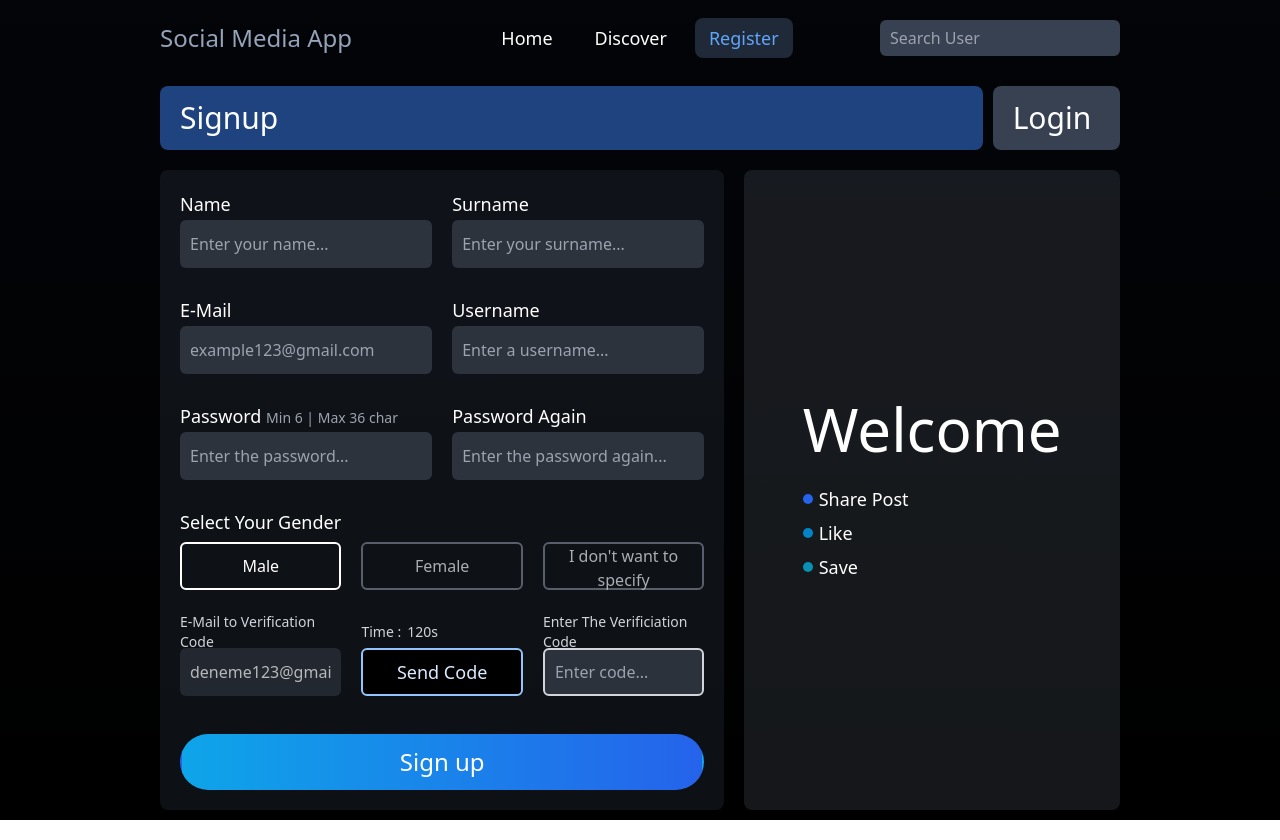
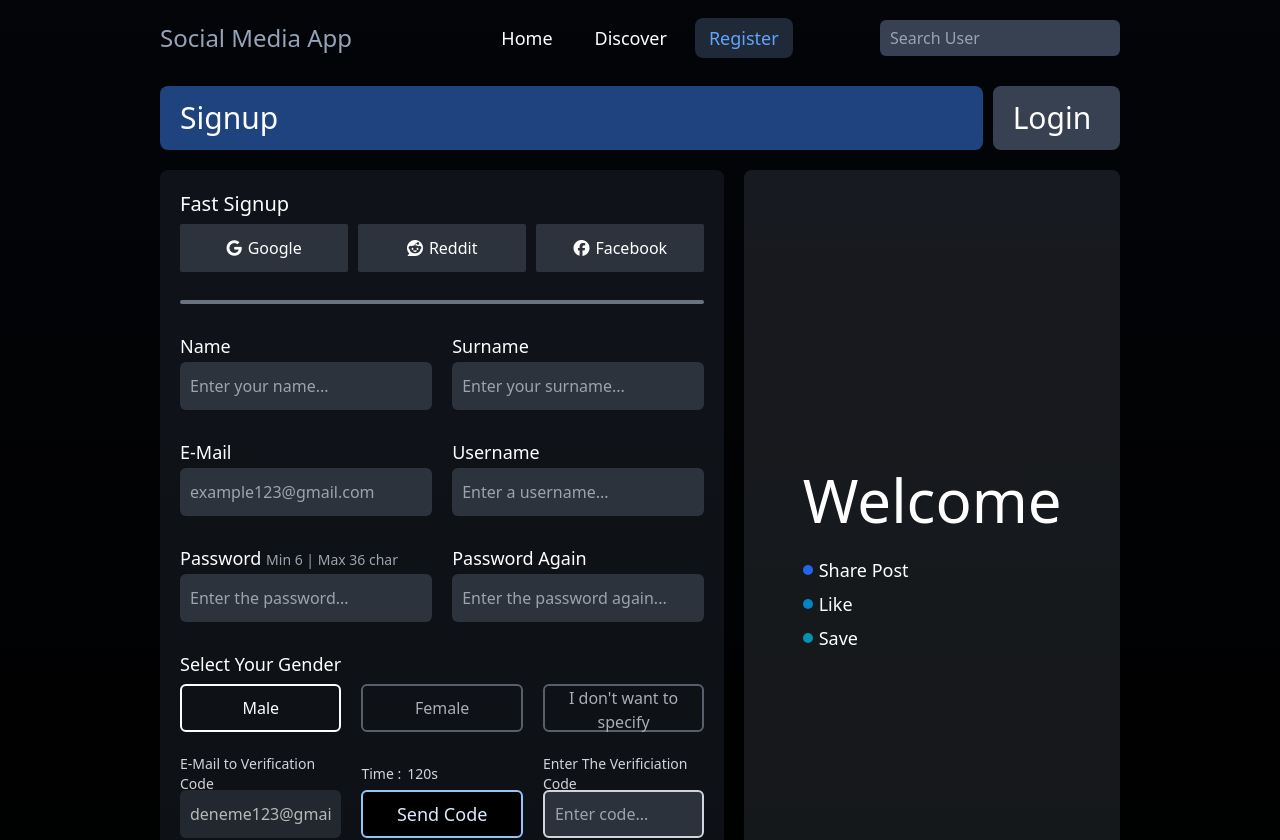
Before and after one commit to BahadirHakanYuksel/React_Projects, a React (Vite) app: page /social-media/register in a window 1280 px wide. Shown: the top 840 px of the page. Built offline with nearby package versions, Linux system fonts and the light colour scheme.

Commit message:
added modal

```diff
--- a/src/Layouts/SocialMediaLayout.jsx
+++ b/src/Layouts/SocialMediaLayout.jsx
@@ -1,16 +1,12 @@
-import { Outlet } from "react-router-dom";
-import Navbar from "../Projects/2-Social-Media/components/Navbar";
 import "../Css_Files/2-Social-Media.css";
-import { Provider } from "react-redux";
-import { SocialMediaStore } from "../Projects/2-Social-Media/socialMediaStore";
+import { Provider, useSelector } from "react-redux";
+import { socialMediaStore } from "../Projects/2-Social-Media/socialMediaStore";
+import SocialMediaApp from "../Projects/2-Social-Media/SocialMediaApp";
 
 export default function SocialMediaLayout() {
   return (
-    <Provider store={SocialMediaStore}>
-      <div className="min-h-screen bg-black bg-opacity-80 text-white px-40 py-2.5">
-        <Navbar />
-        <Outlet />
-      </div>
+    <Provider store={socialMediaStore}>
+      <SocialMediaApp />
     </Provider>
   );
 }
--- /dev/null
+++ b/src/Projects/2-Social-Media/SocialMediaApp/index.jsx
@@ -0,0 +1,17 @@
+import React from "react";
+import Navbar from "../components/Navbar";
+import { Outlet } from "react-router-dom";
+import { useSelector } from "react-redux";
+import Modal from "../components/Modal";
+import { AnimatePresence } from "framer-motion";
+
+export default function SocialMediaApp() {
+  const { modalBox } = useSelector((state) => state.app);
+  return (
+    <div className="min-h-screen bg-black bg-opacity-80 text-white px-40 py-2.5">
+      <AnimatePresence>{modalBox && <Modal />}</AnimatePresence>
+      <Navbar />
+      <Outlet />
+    </div>
+  );
+}
--- /dev/null
+++ b/src/Projects/2-Social-Media/components/FastRegister/index.jsx
@@ -0,0 +1,27 @@
+import classNames from "classnames";
+
+export default function FastRegister({ title }) {
+  return (
+    <div
+      className={classNames("flex flex-col gap-1.5", {
+        "-mt-3.5": title === "Login",
+      })}
+    >
+      <header className="text-xl font-medium">Fast {title}</header>
+      <div className="grid grid-cols-3 gap-2.5">
+        <button className="bg-gray-600 hover:bg-gray-500 hover:bg-opacity-50 duration-200 bg-opacity-50 flex items-center justify-center h-12 rounded-sm gap-1.5">
+          <i className="fa-brands fa-google"></i>
+          Google
+        </button>
+        <button className="bg-gray-600 hover:bg-gray-500 hover:bg-opacity-50 duration-200 bg-opacity-50 flex items-center justify-center h-12 rounded-sm gap-1.5">
+          <i className="fa-brands fa-reddit"></i>
+          Reddit
+        </button>
+        <button className="bg-gray-600 hover:bg-gray-500 hover:bg-opacity-50 duration-200 bg-opacity-50 flex items-center justify-center h-12 rounded-sm gap-1.5">
+          <i class="fa-brands fa-facebook"></i>
+          Facebook
+        </button>
+      </div>
+    </div>
+  );
+}
--- /dev/null
+++ b/src/Projects/2-Social-Media/components/Modal/index.jsx
@@ -0,0 +1,22 @@
+import { useSelector } from "react-redux";
+import { closeModalHandle } from "../../socialMediaUtils";
+import { motion } from "framer-motion";
+
+export default function Modal() {
+  const { modal_id } = useSelector((state) => state.app);
+
+  return (
+    <motion.div
+      initial={{ opacity: 0 }}
+      animate={{ opacity: 1 }}
+      exit={{ opacity: 0 }}
+      onClick={(e) => e.target.id === "modal-main" && closeModalHandle()}
+      id="modal-main"
+      className="fixed left-0 top-0 z-20 flex items-center justify-center h-screen w-full bg-gray-800 bg-opacity-50"
+    >
+      {modal_id === 0 && (
+        <div className="w-[500px] h-[300px] bg-black p-5 rounded-lg">Hii</div>
+      )}
+    </motion.div>
+  );
+}
--- a/src/Projects/2-Social-Media/components/Navbar/index.jsx
+++ b/src/Projects/2-Social-Media/components/Navbar/index.jsx
@@ -10,7 +10,7 @@ export default function Navbar() {
 
   const navMenu = [
     {
-      url: "/social-media/",
+      url: "/social-media",
       text: "Home",
       iconUrl: "",
     },
@@ -29,7 +29,7 @@ export default function Navbar() {
   return (
     <nav className="w-full h-14 social-media-navbar items-center justify-between mb-5">
       <button
-        onClick={() => navigate("/social-media/")}
+        onClick={() => navigate("/social-media")}
         className="text-2xl font-medium text-slate-400 flex items-center justify-start"
       >
         Social Media App
--- a/src/Projects/2-Social-Media/components/PostCard/index.jsx
+++ b/src/Projects/2-Social-Media/components/PostCard/index.jsx
@@ -8,7 +8,7 @@ export default function PostCard({ id }) {
   };
 
   return (
-    <div className="bg-gray-800 bg-opacity-60 flex flex-col p-3 rounded-lg gap-3.5 max-h-[770px] overflow-hidden">
+    <div className="bg-gray-800 bg-opacity-60 flex flex-col p-4 rounded-lg gap-3.5 max-h-[770px] overflow-hidden">
       {/* line 1 */}
       <div className="flex items-center justify-between">
         <button className="flex items-center gap-1.5">
--- a/src/Projects/2-Social-Media/pages/Profile/index.jsx
+++ b/src/Projects/2-Social-Media/pages/Profile/index.jsx
@@ -2,6 +2,7 @@ import classNames from "classnames";
 import { useState } from "react";
 import { useSelector } from "react-redux";
 import PostCard from "../../components/PostCard";
+import { openModalHandle } from "../../socialMediaUtils";
 
 export default function Profile() {
   const { user } = useSelector((state) => state.app);
@@ -41,7 +42,10 @@ export default function Profile() {
           <p>description</p>
           <div>Links</div>
           <div className="flex items-center justify-center gap-5">
-            <button className="gap-1.5 border-2 border-solid border-gray-500 h-10 flex items-center justify-start rounded-full overflow-hidden">
+            <button
+              onClick={() => openModalHandle(0)}
+              className="gap-1.5 border-2 border-solid border-gray-500 h-10 flex items-center justify-start rounded-full overflow-hidden"
+            >
               <div className="bg-gray-700 w-[58px] h-full flex items-center justify-center px-2.5">
                 1 K
               </div>
--- a/src/Projects/2-Social-Media/pages/Register/index.jsx
+++ b/src/Projects/2-Social-Media/pages/Register/index.jsx
@@ -1,6 +1,7 @@
 import classNames from "classnames";
 import { AnimatePresence, motion } from "framer-motion";
 import { useState } from "react";
+import FastRegister from "../../components/FastRegister";
 
 export default function Register() {
   const options = ["Signup", "Login"];
@@ -36,6 +37,8 @@ export default function Register() {
           className="flex gap-5"
         >
           <div className="flex flex-col p-5 w-[60%] bg-gray-700 bg-opacity-25 gap-7 rounded-lg">
+            <FastRegister title={"Signup"} />
+            <div className="h-1 w-full rounded-full bg-gray-500"></div>
             <div className="grid grid-cols-2 items-center gap-5">
               <div className="flex flex-col gap-0.5">
                 <header className="font-medium text-lg">Name</header>
@@ -158,6 +161,7 @@ export default function Register() {
                 />
               </div>
             </div>
+
             <button className="flex items-center h-14 bg-gradient-to-r to-blue-600 from-sky-500 rounded-full text-2xl justify-center font-medium hover:to-blue-500 hover:from-sky-600 duration-200 border-2 border-solid border-transparent hover:border-white mt-2.5">
               Sign up
             </button>
@@ -229,7 +233,7 @@ export default function Register() {
               />
             </div>
             <div className="h-10 flex items-center justify-between">
-              <button className="bg-white bg-opacity-10 pr-2.5 h-8 text-white rounded-md overflow-hidden hover:bg-gray-800 flex gap-1.5 items-center">
+              <button className="bg-white bg-opacity-10 px-2.5 h-8 text-white rounded-md overflow-hidden hover:bg-gray-800 flex gap-1.5 items-center">
                 <div className="w-5 h-5 rounded-full border-2 border-solid border-white"></div>
                 <div>Remember me</div>
               </button>
@@ -237,6 +241,7 @@ export default function Register() {
                 <div>Forgot Password</div>
               </button>
             </div>
+            <FastRegister title={"Login"} />
             <button className="flex items-center h-14 bg-gradient-to-r to-blue-600 from-sky-500 rounded-full text-2xl justify-center font-medium hover:to-blue-500 hover:from-sky-600 duration-200 border-2 border-solid border-transparent hover:border-white mt-2.5">
               Login
             </button>
--- a/src/Projects/2-Social-Media/socialMediaStore/app.jsx
+++ b/src/Projects/2-Social-Media/socialMediaStore/app.jsx
@@ -2,13 +2,24 @@ import { createSlice } from "@reduxjs/toolkit";
 
 const initialState = {
   user: false,
+  modalBox: false,
+  modal_id: false,
 };
 
 const app = createSlice({
   name: "app",
   initialState,
-  reducers: {},
+  reducers: {
+    openModal: (state, action) => {
+      state.modalBox = true;
+      state.modal_id = action.payload;
+    },
+    closeModal: (state, action) => {
+      state.modalBox = false;
+      state.modal_id = false;
+    },
+  },
 });
 
 export default app.reducer;
-export const {} = app.actions;
+export const { openModal, closeModal } = app.actions;
--- a/src/Projects/2-Social-Media/socialMediaStore/index.jsx
+++ b/src/Projects/2-Social-Media/socialMediaStore/index.jsx
@@ -1,6 +1,6 @@
 import { configureStore } from "@reduxjs/toolkit";
 import app from "./app";
 
-export const SocialMediaStore = configureStore({
+export const socialMediaStore = configureStore({
   reducer: { app },
 });
--- /dev/null
+++ b/src/Projects/2-Social-Media/socialMediaUtils.jsx
@@ -0,0 +1,12 @@
+// MODAL
+
+import { socialMediaStore } from "./socialMediaStore";
+import { closeModal, openModal } from "./socialMediaStore/app";
+
+export const openModalHandle = (id) => {
+  socialMediaStore.dispatch(openModal(id));
+};
+
+export const closeModalHandle = () => {
+  socialMediaStore.dispatch(closeModal());
+};
--- a/src/index.css
+++ b/src/index.css
@@ -7,3 +7,7 @@ button,
 textarea {
   outline: 0;
 }
+
+html {
+  background-color: black;
+}
```
